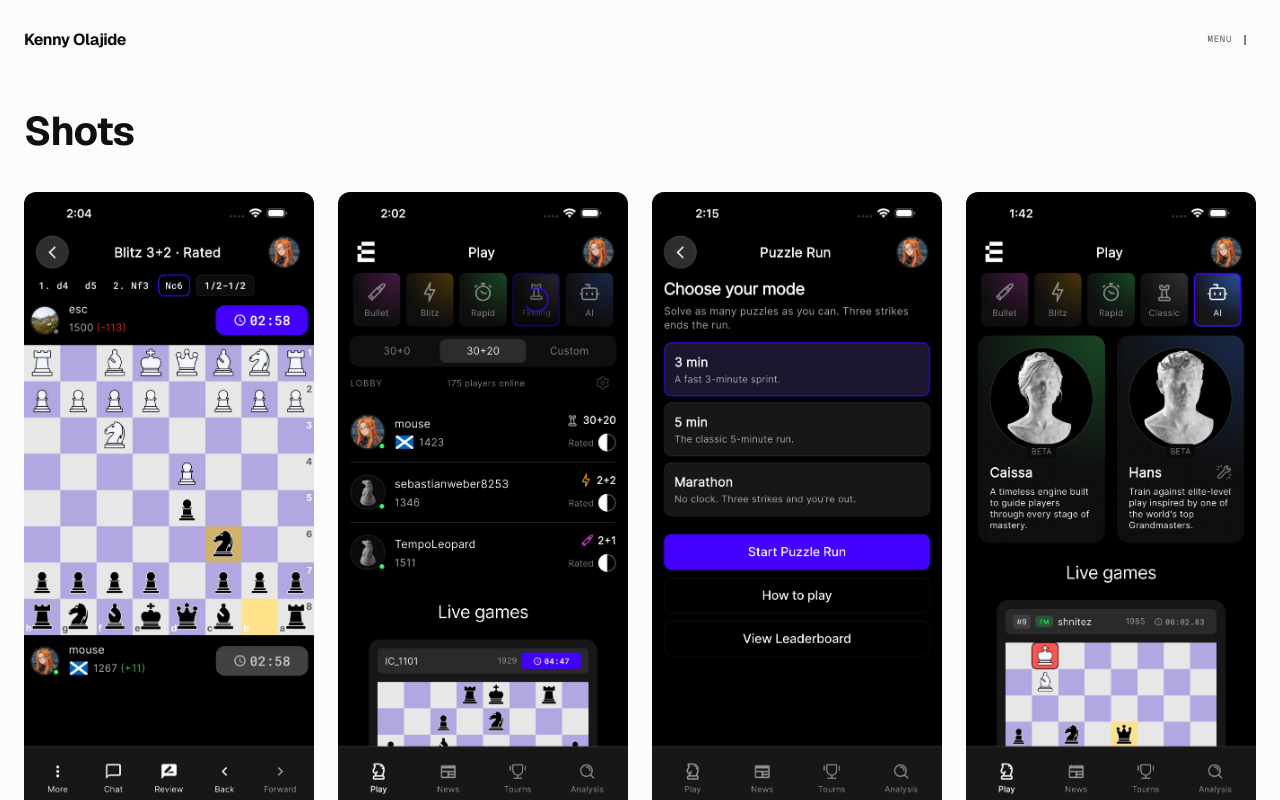
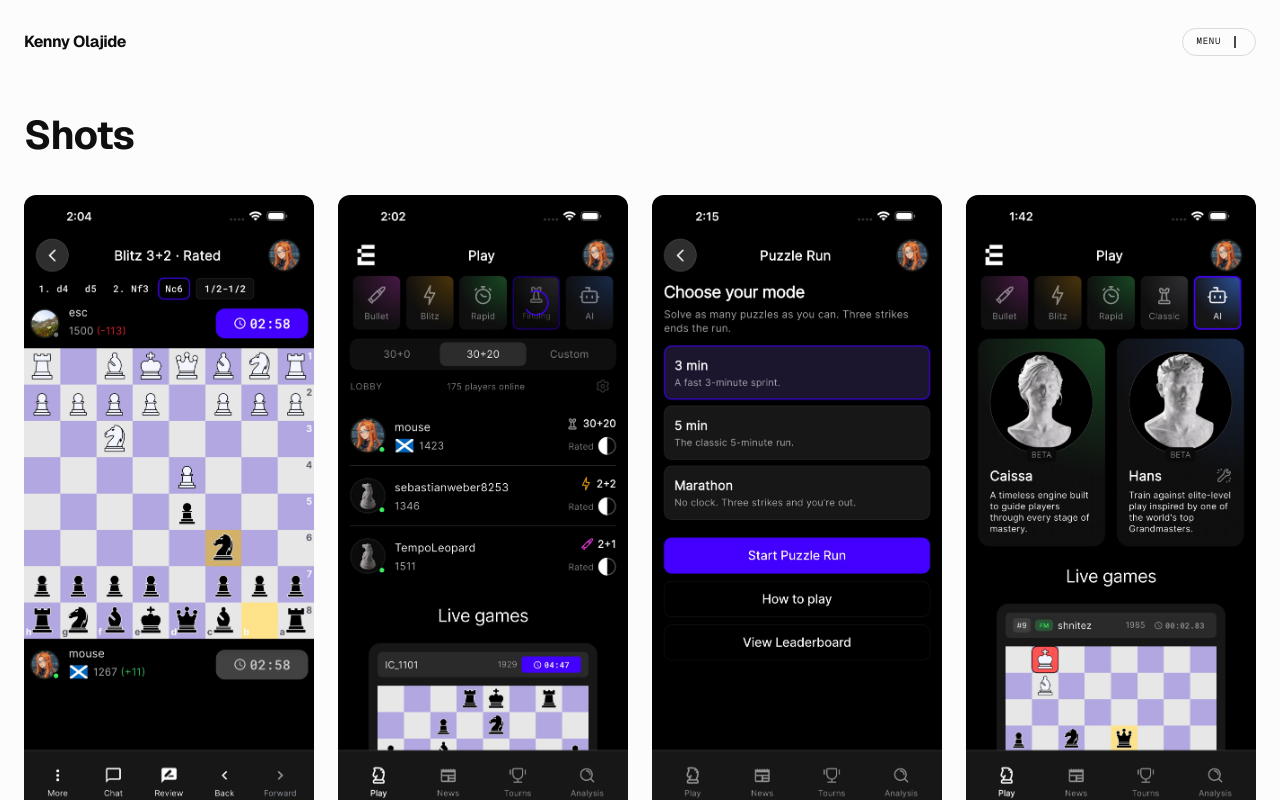
Before and after one commit to damilareoo/kenny-olajide-portfolio, a Next.js app: page /shots in a window 1280 px wide. Shown: the top 800 px of the page. Built offline with nearby package versions, Linux system fonts and the light colour scheme.

Commit message:
Make the menu trigger unmistakable
- Menu control becomes an outlined pill with a larger plus mark.
- Active route underlined in the overlay; link labels nudge on hover.

```diff
--- a/components/site-nav.tsx
+++ b/components/site-nav.tsx
@@ -76,7 +76,8 @@
             onClick={() => setOpen(true)}
             aria-expanded={open}
             aria-controls="site-menu"
-            className="pressable inline-flex items-center gap-2 rounded-[4px] px-1.5 py-1 font-mono text-2xs uppercase tracking-[0.08em] text-ink-2 hover:text-ink"
+            aria-label="Open menu"
+            className="pressable inline-flex shrink-0 items-center gap-2 rounded-full border border-line px-3.5 py-1.5 font-mono text-2xs uppercase tracking-[0.08em] text-ink transition-colors hover:border-ink-3"
           >
             Menu
             <Plus />
@@ -146,8 +147,10 @@
                   />
                   <span
                     aria-hidden
-                    className={`text-xl font-medium tracking-tight transition-colors ${
-                      active ? "text-ink" : "text-ink-2 group-hover:text-ink"
+                    className={`text-xl font-medium tracking-tight transition-[color,transform] duration-200 ease-out hover:translate-x-1 ${
+                      active
+                        ? "text-ink underline decoration-line underline-offset-8"
+                        : "text-ink-2 group-hover:text-ink"
                     }`}
                   >
                     {route.label}
@@ -187,7 +190,7 @@
  */
 function Plus({ open = false }: { open?: boolean }) {
   return (
-    <span aria-hidden className="relative inline-block size-2.5 shrink-0">
+    <span aria-hidden className="relative inline-block size-3 shrink-0">
       <span className="absolute left-1/2 top-0 h-full w-px -translate-x-1/2 bg-current" />
       <span
         className={`absolute left-0 top-1/2 h-px w-full -translate-y-1/2 bg-current transition-transform duration-200 ease-out ${
```
